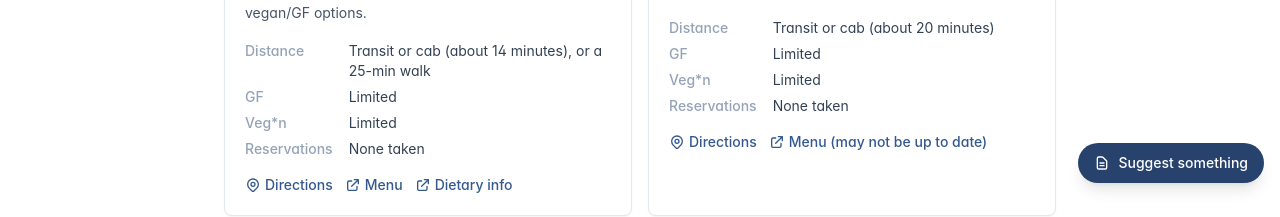
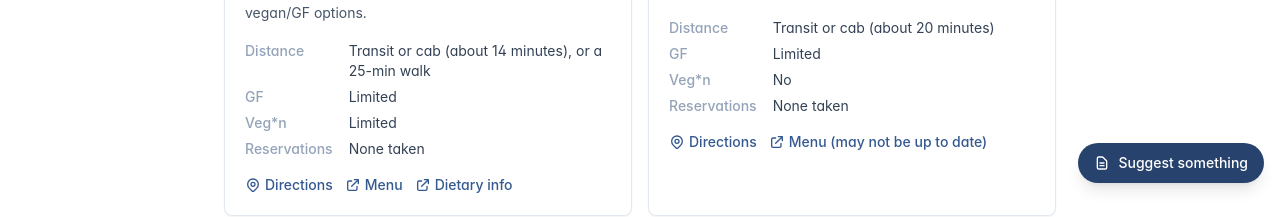
Before and after one commit to alicegfine/main, a Next.js app: page /restaurants in a window 1280 px wide. Shown: the part 601-818 px from the top of the page. Built offline with nearby package versions, Linux system fonts and the light colour scheme.

Commit message:
Restaurants: Ma Poule Mouillée Veg*n → No
https://claude.ai/code/session_01VceUDT8e9AWE8nCpvExcRM

```diff
--- a/src/app/restaurants/page.tsx
+++ b/src/app/restaurants/page.tsx
@@ -62,7 +62,7 @@ const RESTAURANTS: Restaurant[] = [
     category: "Classic Montreal",
     distance: "Transit or cab (about 20 minutes)",
     gf: "Limited",
-    vegn: "Limited",
+    vegn: "No",
     reservations: "None taken",
     maps: "https://www.google.com/maps/dir/?api=1&origin=H%C3%B4tel+Monville,+1041+Rue+De+Bleury,+Montreal&destination=Ma+Poule+Mouill%C3%A9e,+969+Rue+Rachel+E,+Montreal&hl=en",
     menuLinks: [{ url: "https://mapoulemouillee.menu-res.com/menu", label: "Menu (may not be up to date)" }],
```
